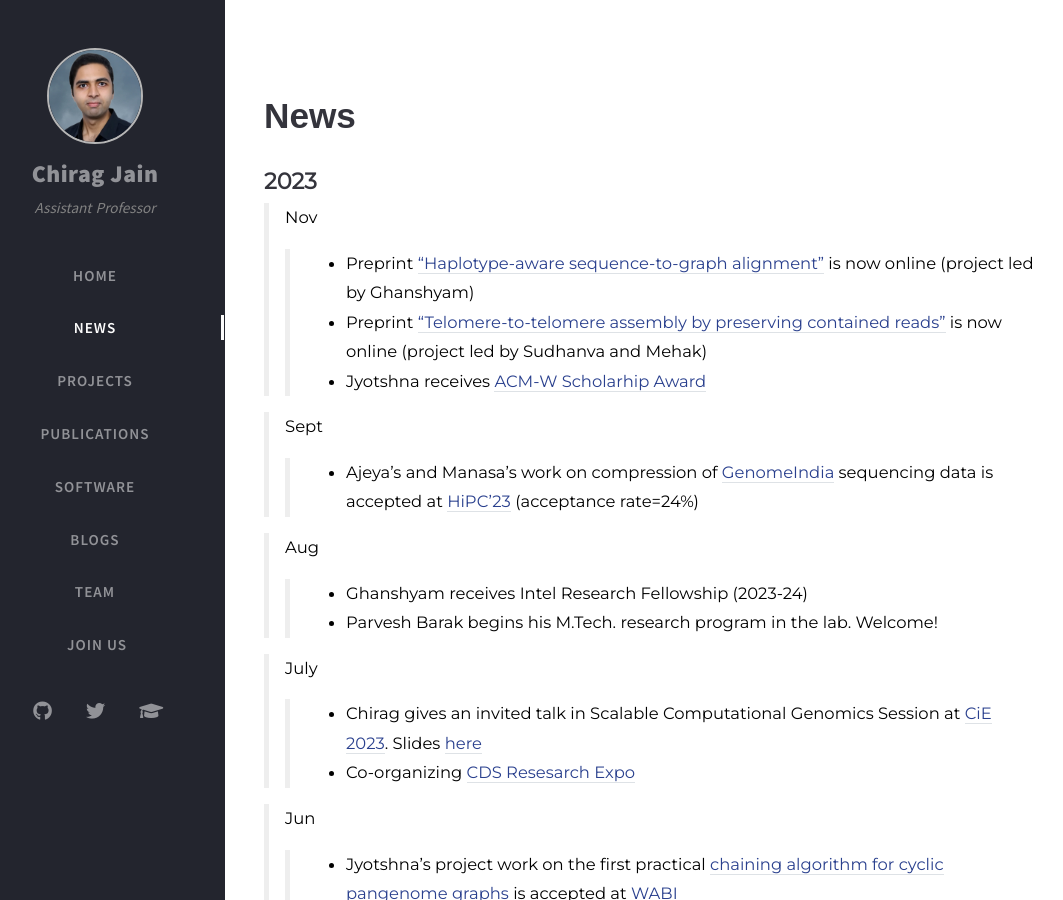
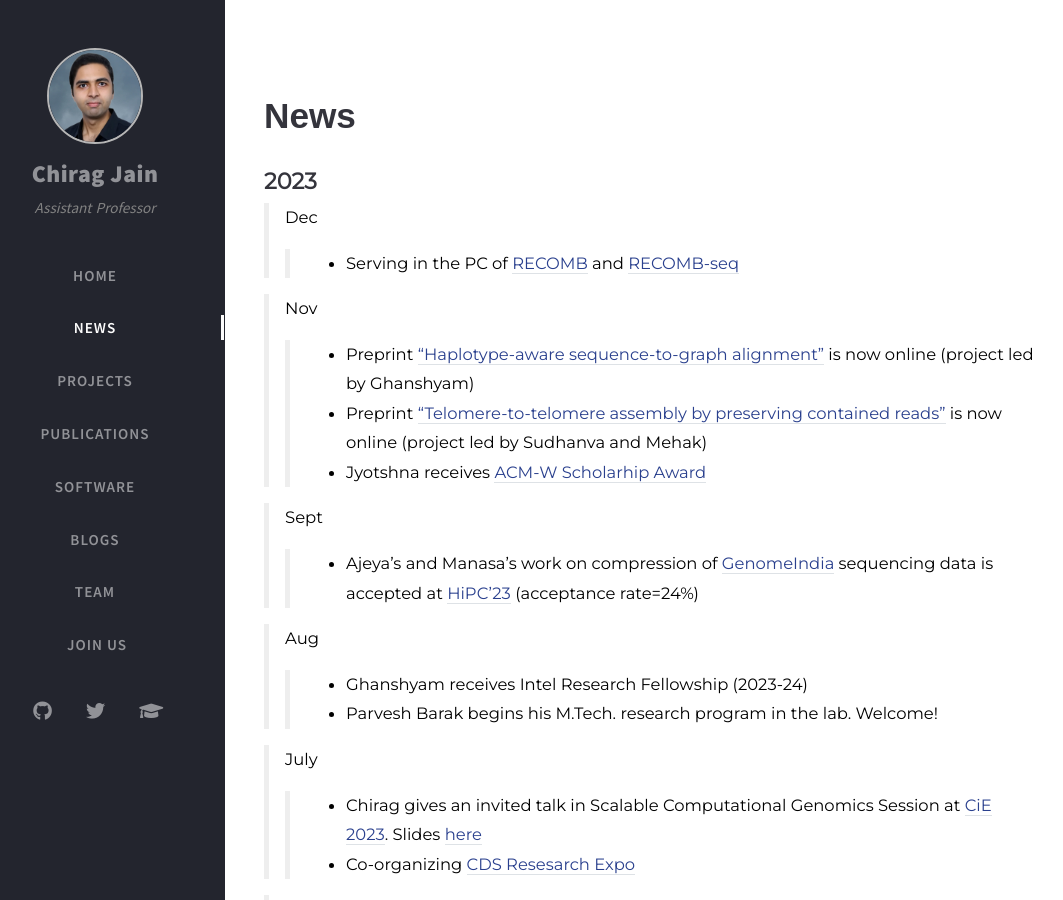
Before and after one commit to at-cg/at-cg.github.io, a Jekyll site: the page built from tabs/new.md, in a window 1280 px wide and 900 px high. Shown: the whole window, without its empty margins (35-1098 px from the left). Built offline with Jekyll 4.4.1, drawn with Linux system fonts in a browser that asks for light colours; nearby versions of some CDN libraries; comment, search, counter and statistics services are not loaded.

Commit message:
Update new.md

```diff
--- a/tabs/new.md
+++ b/tabs/new.md
@@ -20,6 +20,9 @@ type: news
 # **News**
 
 ## **2023**
+
+>Dec
+>> - Serving in the PC of [RECOMB](https://recomb.org/recomb2024/index.html) and [RECOMB-seq](https://recomb-seq.github.io)
 
 >Nov
 >> - Preprint ["Haplotype-aware sequence-to-graph alignment"](https://doi.org/10.1101/2023.11.15.566493) is now online (project led by Ghanshyam)
```
